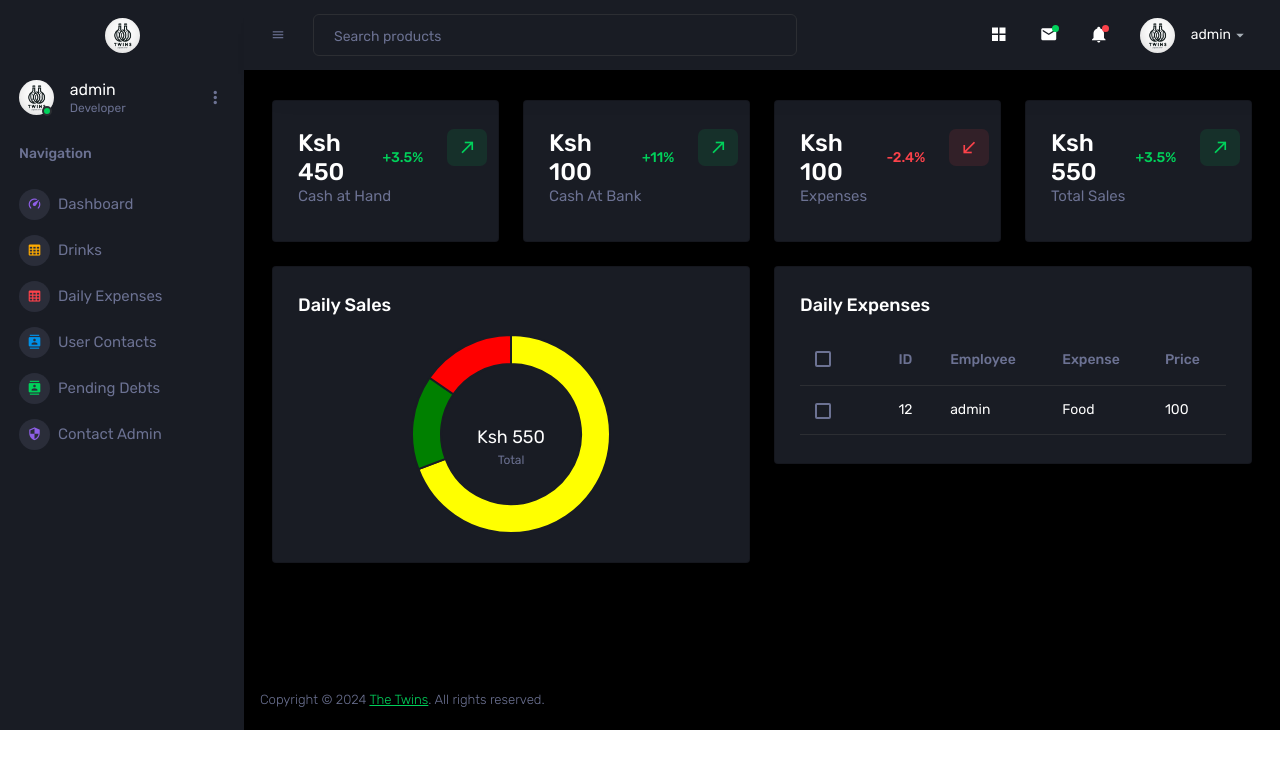
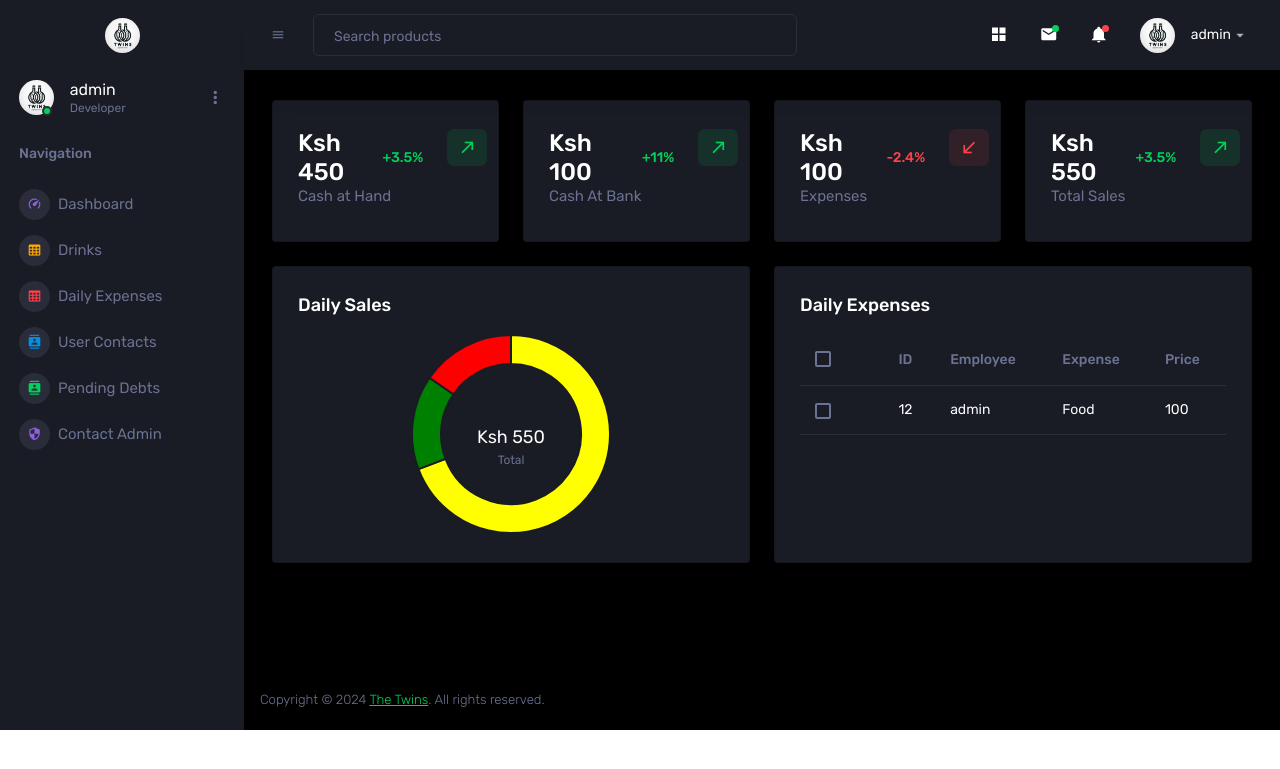
Before and after one commit to Churchillk/TheTwinsDjango, a Django app: page /expenses/ in a window 1280 px wide. Shown: the top 769 px of the page. Run offline with Django 5.2, Linux system fonts and the light colour scheme; a user stored in the database is signed in; data comes from the database, SQL or seed files in the repository; some libraries are stand-ins or nearby versions.

Commit message:
stretch-card

```diff
--- a/Home/templates/Home/expenses.html
+++ b/Home/templates/Home/expenses.html
@@ -105,7 +105,7 @@
       </div>
     </div>
   </div>
-  <div class="col-6 grid-margin">
+  <div class="col-md-6 grid-margin stretch-card">
     <div class="card">
       <div class="card-body">
         <h4 class="card-title">Daily Expenses</h4>
```
